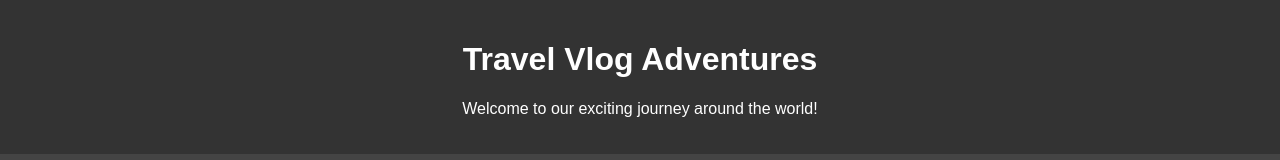
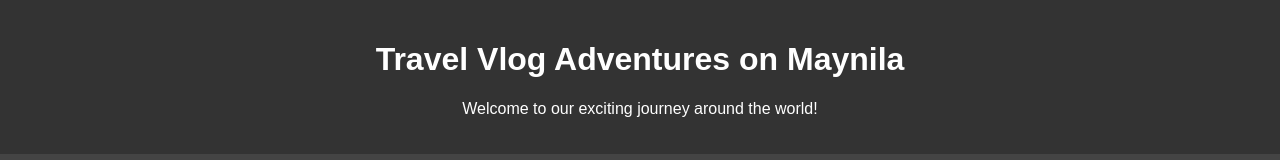
Before and after one commit to ArjayDevOps/blogsite, a plain HTML site: page index.html in a window 1280 px wide. Shown: the top 160 px of the page. Drawn offline with Linux system fonts and the light colour scheme.

Commit message:
add changes on h1
on Maynila

```diff
--- a/index.html
+++ b/index.html
@@ -3,7 +3,7 @@
 <head>
     <meta charset="UTF-8">
     <meta name="viewport" content="width=device-width, initial-scale=1.0">
-    <title>Travel Vlog Adventures Saya Saya</title>
+    <title>Travel Vlog Adventures</title>
     <style>
         body {
             font-family: Arial, sans-serif;
@@ -43,7 +43,7 @@
 </head>
 <body>
     <header>
-        <h1>Travel Vlog Adventures</h1>
+        <h1>Travel Vlog Adventures on Maynila</h1>
         <p>Welcome to our exciting journey around the world!</p>
     </header>
     <nav>
```
